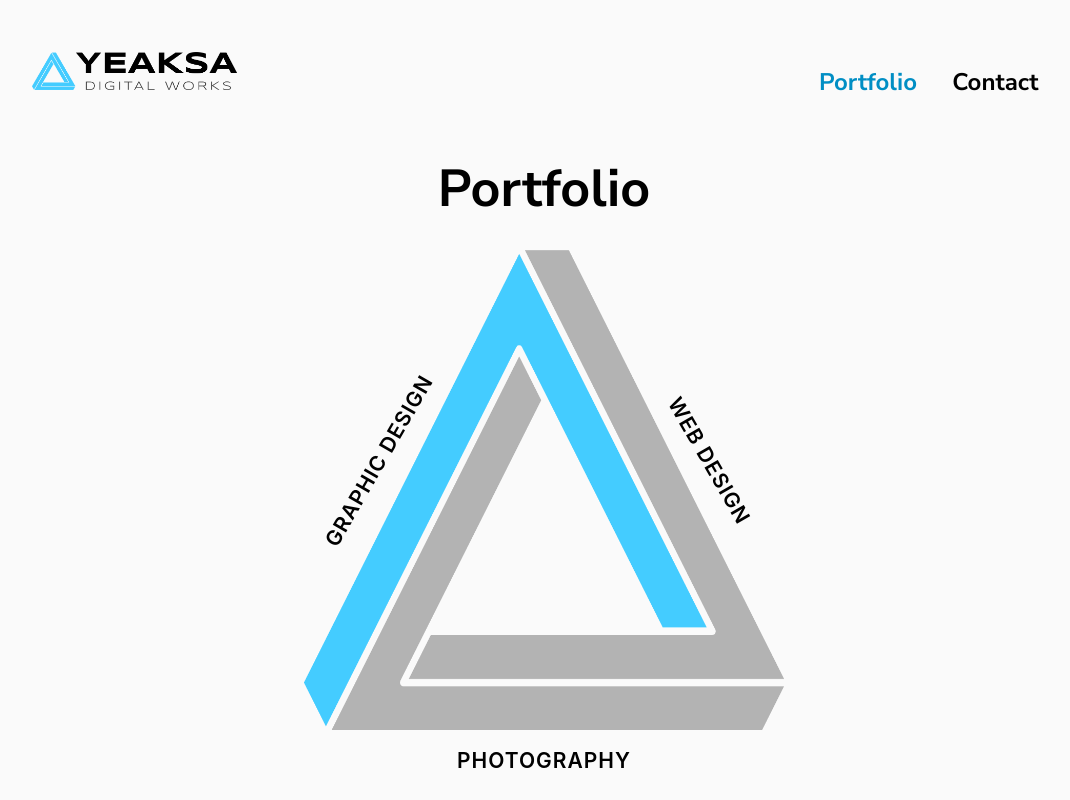
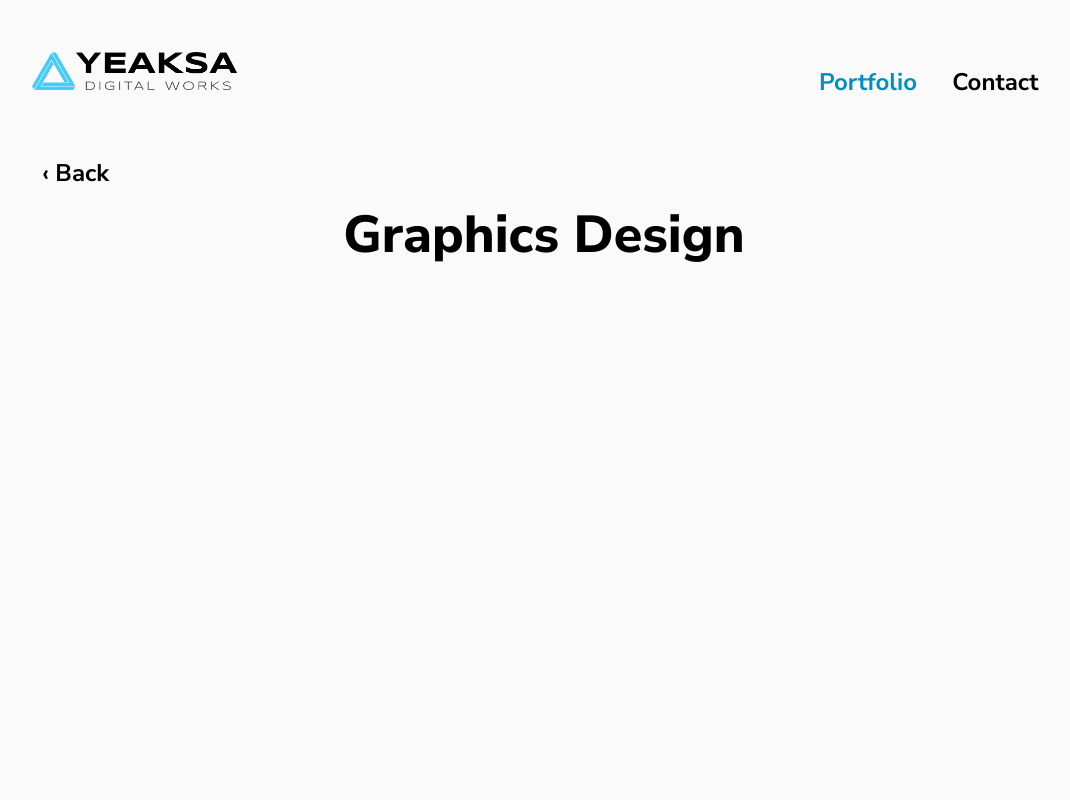
Before and after one commit to masayaShinoda/yeaksa-digital-works-site, a Next.js app: page /portfolio in a window 1280 px wide. Both pictures are taken after a click on the element "GRAPHIC DESIGN". Shown: the whole page, without its empty margins (96-1166 px from the left). Built offline with nearby package versions, Linux system fonts and the light colour scheme.

Commit message:
portfolio functionality update

```diff
--- a/pages/contact.js
+++ b/pages/contact.js
@@ -70,7 +70,7 @@ export default function Contact() {
                 style={{border:0}}
                 allowFullScreen
                 className={styles.googleMaps}
-                loading="lazy"
+                // loading="lazy"
               >
               </iframe>
             </div>
--- a/pages/portfolio.js
+++ b/pages/portfolio.js
@@ -17,17 +17,41 @@ export default function Portfolio() {
             document.querySelector("#leftTriangle").classList.add(`${styles.active}`)
             document.querySelector("#bottomTriangle").classList.remove(`${styles.active}`)
             document.querySelector("#rightTriangle").classList.remove(`${styles.active}`)
+            document.querySelector("#selectionTriangle").classList.add(`${styles.active}`)
+            document.querySelector("#textTriangle").classList.add(`${styles.active}`)
+            document.querySelector("#portfolioTitle").textContent = "Graphics Design"
+            document.querySelector("#backBtn").classList.toggle("inactive")
 
         }
         if(activeSelection == "web") {
             document.querySelector("#rightTriangle").classList.add(`${styles.active}`)
             document.querySelector("#bottomTriangle").classList.remove(`${styles.active}`)
             document.querySelector("#leftTriangle").classList.remove(`${styles.active}`)
+            document.querySelector("#selectionTriangle").classList.add(`${styles.active}`)
+            document.querySelector("#textTriangle").classList.add(`${styles.active}`)
+            document.querySelector("#portfolioTitle").textContent = "Web Design & Development"
+            document.querySelector("#backBtn").classList.toggle("inactive")
+
         }
         if(activeSelection == "photo") {
             document.querySelector("#bottomTriangle").classList.add(`${styles.active}`)
             document.querySelector("#leftTriangle").classList.remove(`${styles.active}`)
             document.querySelector("#rightTriangle").classList.remove(`${styles.active}`)
+            document.querySelector("#selectionTriangle").classList.add(`${styles.active}`)
+            document.querySelector("#textTriangle").classList.add(`${styles.active}`)
+            document.querySelector("#portfolioTitle").textContent = "Photography"
+            document.querySelector("#backBtn").classList.toggle("inactive")
+
+        }
+        if(activeSelection == "inactive") {
+            document.querySelector("#bottomTriangle").classList.remove(`${styles.active}`)
+            document.querySelector("#leftTriangle").classList.remove(`${styles.active}`)
+            document.querySelector("#rightTriangle").classList.remove(`${styles.active}`)
+            document.querySelector("#selectionTriangle").classList.remove(`${styles.active}`)
+            document.querySelector("#textTriangle").classList.remove(`${styles.active}`)
+            document.querySelector("#portfolioTitle").textContent = "Portfolio"
+            document.querySelector("#backBtn").classList.toggle("inactive")
+
         }
         console.log(activeSelection)
     }, [activeSelection])
@@ -36,16 +60,45 @@ export default function Portfolio() {
     return (
         <Layout>
             <div className={styles.portfolioContainer}>
-                <h1 style={{textAlign: `center`}}>Portfolio</h1>
-                <div className={styles.selectionTriangle}>
+                <span className="upperDiv">
+                    <button
+                        onClick={() => {
+                            setActiveSelection("inactive")
+                        }}
+                        id="backBtn"
+                        className="inactive"
+                    >
+                        &#8249; Back
+                    </button>
+                    <h1 style={{textAlign: `center`}} id="portfolioTitle">Portfolio</h1>
+                </span>
+                <div
+                    className={styles.selectionTriangle + ` animate__animated animate__rotateIn animate__delay-1s`}
+                    id="selectionTriangle"
+                >
                     <Image className={styles.triangle} layout="fill" id="leftTriangle" src={left} alt="leftTriangle" />
                     <Image className={styles.triangle} layout="fill" id="bottomTriangle" src={bottom} alt="bottomTriangle" />
                     <Image className={styles.triangle} layout="fill" id="rightTriangle" src={right} alt="rightTriangle" />
                 </div>
-                <div className={styles.textTriangle}>
-                    <span onClick={() => setActiveSelection("gfx")}>Graphic Design</span>
-                    <span onClick={() => setActiveSelection("web")}>Web Design</span>
-                    <span onClick={() => setActiveSelection("photo")}>Photography</span>
+                <div
+                    className={styles.textTriangle + ` animate__animated animate__rollIn animate__delay-1s`}
+                    id="textTriangle"
+                >
+                    <span
+                        onClick={() => setActiveSelection("gfx")}
+                    >
+                        Graphic Design
+                    </span>
+                    <span
+                        onClick={() => setActiveSelection("web")}
+                    >
+                        Web Design
+                    </span>
+                    <span
+                        onClick={() => setActiveSelection("photo")}
+                    >
+                        Photography
+                    </span>
                 </div>
             </div>
 
--- a/styles/globals.css
+++ b/styles/globals.css
@@ -58,4 +58,49 @@ h1 {
     font-size: 32px;
   }
 }
+
+.upperDiv {
+  display: -webkit-box;
+  display: -ms-flexbox;
+  display: flex;
+  -webkit-box-orient: vertical;
+  -webkit-box-direction: normal;
+      -ms-flex-direction: column;
+          flex-direction: column;
+  -webkit-box-align: start;
+      -ms-flex-align: start;
+          align-items: flex-start;
+  width: 100%;
+}
+
+.upperDiv button.inactive {
+  opacity: 0;
+  cursor: default;
+  z-index: -10;
+}
+
+.upperDiv button {
+  display: inline;
+  cursor: pointer;
+  padding: 5px 10px;
+  background: 0;
+  border: 0;
+  font-family: "Nunito Sans", sans-serif;
+  font-size: 24px;
+  font-weight: 700;
+  z-index: 10;
+}
+
+.upperDiv h1 {
+  font-weight: 800;
+  -ms-grid-column-align: center;
+      justify-self: center;
+  width: 100%;
+}
+
+@media (max-width: 480px) {
+  .upperDiv button {
+    font-size: 21px;
+  }
+}
 /*# sourceMappingURL=globals.css.map */
--- a/styles/globals.scss
+++ b/styles/globals.scss
@@ -37,3 +37,41 @@ h1 {font-family: $head; font-weight: 700; font-size: 52px;}
   a {font-size: 18px}
   h1 {font-size: 32px}
 }
+
+.upperDiv {
+  display: flex;
+  flex-direction: column;
+  align-items: flex-start;
+  width: 100%;
+  // border: 1px solid red; //debug
+  button.inactive {
+    opacity: 0;
+    cursor: default;
+    z-index: -10;
+  }
+  button {
+    display: inline;
+    cursor: pointer;
+    padding: 5px 10px;
+    background: 0;
+    border: 0;
+    font-family: $head;
+    font-size: 24px;
+    font-weight: 700;
+    z-index: 10;
+    // border: 1px solid green; //debug
+  }
+  h1 {
+    font-weight: 800;
+    justify-self: center;
+    width: 100%;
+  }
+}
+
+@media (max-width: $mobile-bp) {
+  .upperDiv {
+    button {
+      font-size: 21px;
+    }
+  }
+}
--- a/styles/portfolio.module.css
+++ b/styles/portfolio.module.css
@@ -15,9 +15,13 @@
           align-items: center;
 }
 
-.portfolioContainer .selectionTriangle {
+.portfolioContainer .selectionTriangle, .portfolioContainer .textTriangle {
   width: 480px;
   height: 480px;
+  top: 280px;
+}
+
+.portfolioContainer .selectionTriangle {
   display: -webkit-box;
   display: -ms-flexbox;
   display: flex;
@@ -28,7 +32,6 @@
       -ms-flex-align: center;
           align-items: center;
   position: absolute;
-  top: 250px;
   z-index: -10;
 }
 
@@ -38,6 +41,10 @@
   height: 480px;
   -webkit-filter: grayscale(100%);
           filter: grayscale(100%);
+  -webkit-transition: -webkit-filter .2s ease-in;
+  transition: -webkit-filter .2s ease-in;
+  transition: filter .2s ease-in;
+  transition: filter .2s ease-in, -webkit-filter .2s ease-in;
 }
 
 .portfolioContainer .selectionTriangle .active {
@@ -46,10 +53,7 @@
 }
 
 .portfolioContainer .textTriangle {
-  width: 480px;
-  height: 480px;
   position: absolute;
-  top: 250px;
 }
 
 .portfolioContainer .textTriangle span {
@@ -97,15 +101,23 @@
 }
 
 @media (max-width: 480px) {
-  .portfolioContainer .selectionTriangle {
-    -webkit-transform: scale(0.7);
-            transform: scale(0.7);
-    top: 120px;
-  }
-  .portfolioContainer .textTriangle {
-    -webkit-transform: scale(0.7);
-            transform: scale(0.7);
-    top: 120px;
+  .portfolioContainer .selectionTriangle, .portfolioContainer .textTriangle {
+    -webkit-transform: scale(0.7, 0.7) !important;
+            transform: scale(0.7, 0.7) !important;
+    top: 150px;
   }
 }
+
+.selectionTriangle, .textTriangle {
+  -webkit-transition: opacity .4s ease-in-out;
+  transition: opacity .4s ease-in-out;
+}
+
+.selectionTriangle.active, .textTriangle.active {
+  margin-right: 200%;
+  -webkit-transition: .8s ease-in-out;
+  transition: .8s ease-in-out;
+  -webkit-transition-delay: .8;
+          transition-delay: .8;
+}
 /*# sourceMappingURL=portfolio.module.css.map */
--- a/styles/portfolio.module.scss
+++ b/styles/portfolio.module.scss
@@ -7,14 +7,16 @@
     flex-direction: column;
     align-items: center;
     // border: 1px solid red;
-    .selectionTriangle {
+    .selectionTriangle, .textTriangle {
         width: 480px;
         height: 480px;
+        top: 280px;
+    }
+    .selectionTriangle {
         display: flex;
         justify-content: center;
         align-items: center;
         position: absolute;
-        top: 250px;
         z-index: -10;
         // border: 1px solid green; //debug
         img {
@@ -22,17 +24,14 @@
             width: 480px;
             height: 480px;
             filter: grayscale(100%);
+            transition: filter .2s ease-in;
         }
         .active {
             filter: none;
         }
     }
     .textTriangle {
-        width: 480px;
-        height: 480px;
         position: absolute;
-        top: 250px;
-
         // border:2px solid blue; //debug
         span {
             position: absolute;
@@ -73,13 +72,18 @@
     }
 
     @media (max-width: $mobile-bp) {
-        .selectionTriangle {
-            transform: scale(0.7);
-            top: 120px;
-        }
-        .textTriangle {
-            transform: scale(0.7);
-            top: 120px;
+        .selectionTriangle, .textTriangle {
+            transform: scale(0.7, 0.7) !important;
+            top: 150px;
         }
     }
 }
+.selectionTriangle, .textTriangle {
+    transition: opacity .4s ease-in-out;
+
+}
+.selectionTriangle.active, .textTriangle.active {
+    margin-right: 200%;
+    transition: .8s ease-in-out;
+    transition-delay: .8;
+}
```
Also changed, not shown: 2 other files (tests, documents, lock files or other folders).
